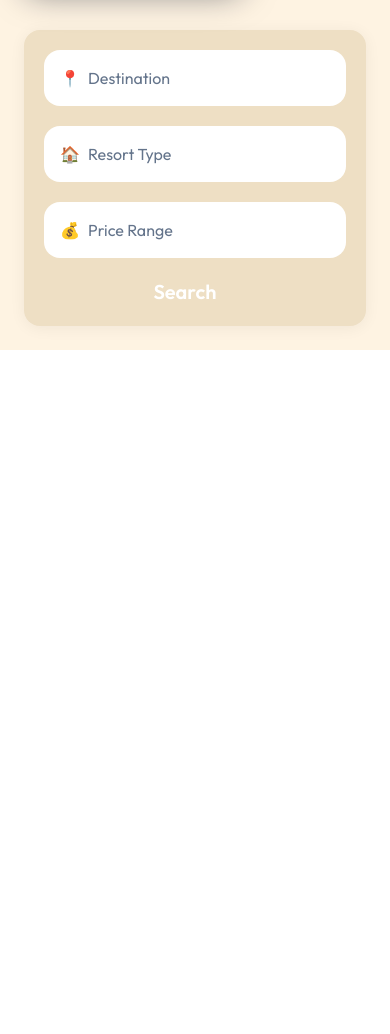
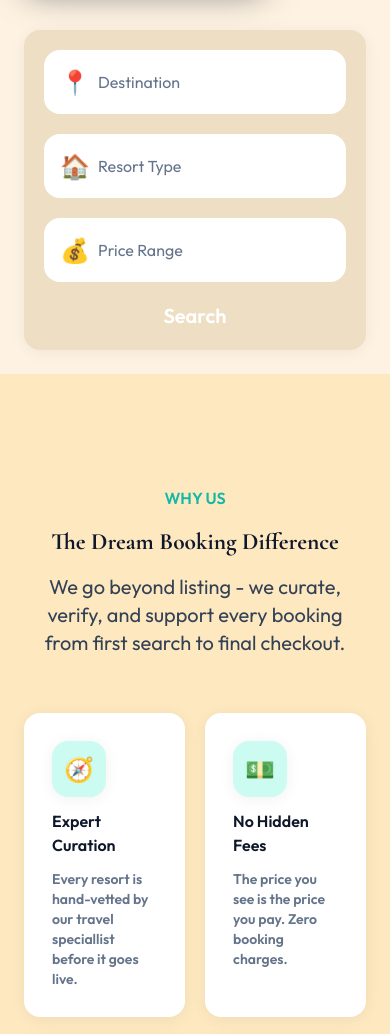
Before and after one commit to hashemi1997ali/dream-booking, a plain HTML site: page index.html in a window 390 px wide. Shown: the part 727-1761 px from the top of the page. Before the commit the page ends 1077 px from the top, so only its background shows below. Drawn offline with nearby package versions, Linux system fonts and the light colour scheme.

Commit message:
add responsive features section

```diff
--- a/index.html
+++ b/index.html
@@ -40,11 +40,29 @@
         .btn-outline {
           @apply btn text-accent border border-accent hover:bg-accent-dark hover:text-white hover:border-accent-dark;
         }
+        .box {
+          @apply flex rounded-2xl bg-surface;
+        }
         .search-box {
-          @apply flex gap-2 justify-start items-center rounded-2xl bg-surface p-4;
+          @apply box flex-row gap-2 justify-center items-center p-4;
         }
         .search-input {
-          @apply w-full focus:outline-none bg-inherit text-text-primary placeholder-muted;
+          @apply w-full text-base focus:outline-none bg-inherit text-text-primary placeholder-muted;
+        }
+        .search-logo {
+          @apply text-2xl;
+        }
+        .features-box {
+          @apply box flex-col gap-3 justify-start items-start p-7 shadow-soft transition duration-150 hover:-translate-y-3 hover:shadow-card;
+        }
+        .features-logo {
+          @apply text-2xl rounded-2xl bg-accent-light p-3 shadow-soft group-hover:bg-accent;
+        }
+        .features-title {
+          @apply text-text-primary text-base font-semibold;
+        }
+        .features-text {
+          @apply text-muted text-sm font-semibold;
         }
       }
     </style>
@@ -93,7 +111,7 @@
               <div
                 class="absolute bottom-0 left-0 bg-surface inline-flex items-center justify-center gap-2 rounded-2xl px-5 py-3 shadow-card"
               >
-                <p class="text-3xl">🏖️</p>
+                <p class="text-5xl">🏖️</p>
                 <p class="text-text-primary text-base font-semibold">
                   500+ Destinations<br /><span
                     class="text-sm font-light text-muted"
@@ -106,10 +124,10 @@
           <div class="mt-10">
             <form
               action="#"
-              class="grid grid-cols-1 md:grid-cols-11 gap-5 items-center bg-sand-200 p-5 rounded-2xl shadow-soft"
+              class="grid grid-cols-1 md:grid-cols-11 gap-5 bg-sand-200 p-5 rounded-2xl shadow-soft"
             >
-              <div class="search-box col-span-3">
-                <label for="destination">📍</label>
+              <div class="search-box md:col-span-3">
+                <label for="destination" class="search-logo">📍</label>
                 <input
                   type="text"
                   name="destination"
@@ -118,8 +136,8 @@
                   class="search-input"
                 />
               </div>
-              <div class="search-box col-span-3">
-                <label for="resort-type">🏠</label>
+              <div class="search-box md:col-span-3">
+                <label for="resort-type" class="search-logo">🏠</label>
                 <input
                   type="text"
                   name="resort-type"
@@ -128,8 +146,8 @@
                   class="search-input"
                 />
               </div>
-              <div class="search-box col-span-3">
-                <label for="price-range">💰</label>
+              <div class="search-box md:col-span-3">
+                <label for="price-range" class="search-logo">💰</label>
                 <input
                   type="text"
                   name="price-range"
@@ -140,11 +158,58 @@
               </div>
               <button
                 type="submit"
-                class="col-span-2 flex justify-center items-center text-surface text-xl font-semibold"
+                class="md:col-span-2 flex justify-center items-center text-surface text-xl font-semibold"
               >
                 Search
               </button>
             </form>
+          </div>
+        </div>
+      </section>
+      <section class="features bg-bg-alt px-6 md:px-16 py-28">
+        <div class="container">
+          <div class="flex flex-col justify-center gap-5 items-center">
+            <p class="w-fit text-accent text-base font-semibold">WHY US</p>
+            <h2
+              class="text-text-primary w-full text-center text-[6vw] lg:text-7xl font-black leading-none font-heading"
+            >
+              The Dream Booking Difference
+            </h2>
+            <p class="text-text-body text-xl md:text-2xl text-center max-w-2xl">
+              We go beyond listing - we curate, verify, and support every
+              booking from first search to final checkout.
+            </p>
+          </div>
+          <div class="mt-14 grid grid-cols-2 lg:grid-cols-4 gap-5">
+            <div class="group features-box">
+              <p class="features-logo">🧭</p>
+              <h3 class="features-title">Expert Curation</h3>
+              <p class="features-text">
+                Every resort is hand-vetted by our travel speciallist before it
+                goes live.
+              </p>
+            </div>
+            <div class="group features-box">
+              <p class="features-logo">💵</p>
+              <h3 class="features-title">No Hidden Fees</h3>
+              <p class="features-text">
+                The price you see is the price you pay. Zero booking charges.
+              </p>
+            </div>
+            <div class="group features-box">
+              <p class="features-logo">⚡</p>
+              <h3 class="features-title">Instant Confirmation</h3>
+              <p class="features-text">
+                Book and receive your confirmation email in under 60 seconds.
+              </p>
+            </div>
+            <div class="group features-box">
+              <p class="features-logo">💬</p>
+              <h3 class="features-title">24/7 Support</h3>
+              <p class="features-text">
+                Real humans, round the clock. We're here whenever you need us.
+              </p>
+            </div>
           </div>
         </div>
       </section>
```
